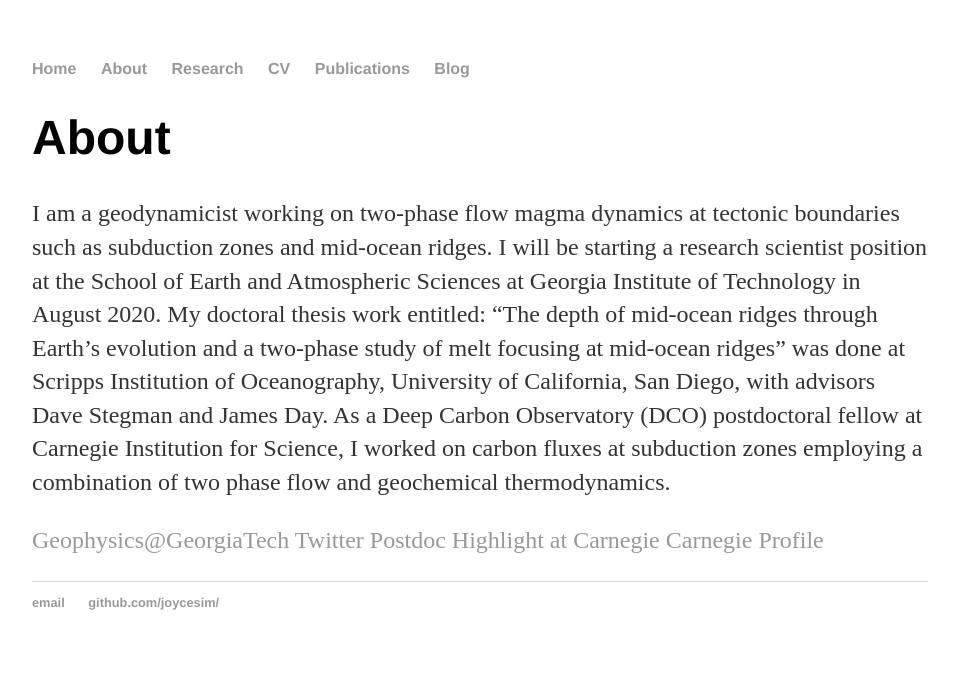
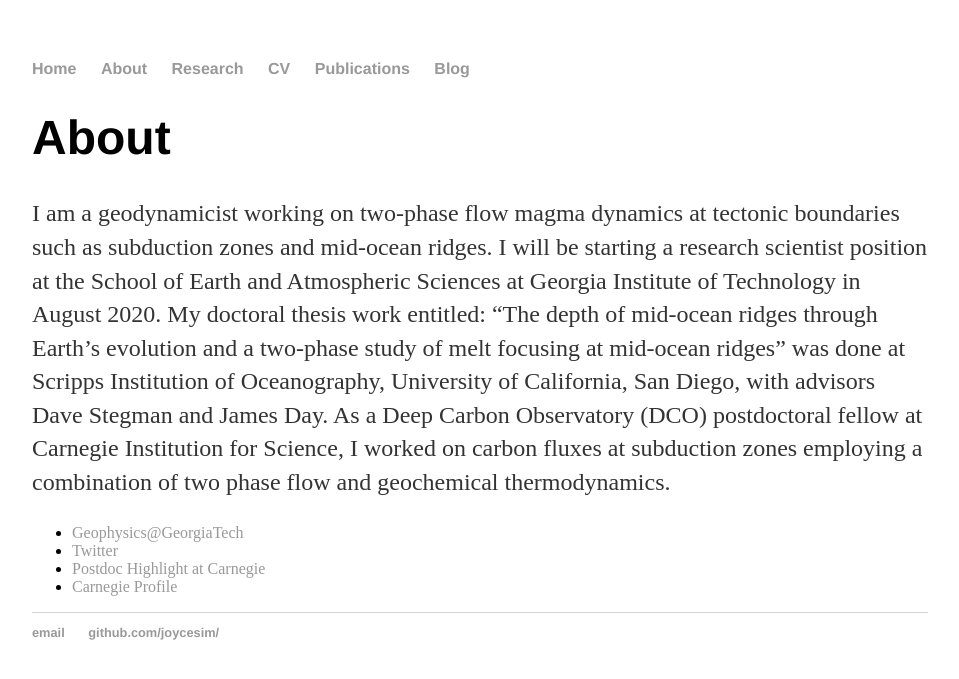
Before and after one commit to joycesim/joycesim.github.io, a Jekyll site: the page built from about/index.md, in a window 1280 px wide. Shown: the top 679 px of the page, without its empty margins (160-1119 px from the left). Built offline with Jekyll 4.4.1, drawn with Linux system fonts in a browser that asks for light colours.

```diff
--- a/about/index.md
+++ b/about/index.md
@@ -5,7 +5,7 @@ title: About
 # {{page.title}}
 I am a geodynamicist working on two-phase flow magma dynamics at tectonic boundaries such as subduction zones and mid-ocean ridges. I will be starting a research scientist position at the School of Earth and Atmospheric Sciences at Georgia Institute of Technology in August 2020. My doctoral thesis work entitled: "The depth of mid-ocean ridges through Earth's evolution and a two-phase study of melt focusing at mid-ocean ridges" was done at Scripps Institution of Oceanography, University of California, San Diego, with advisors Dave Stegman and James Day. As a Deep Carbon Observatory (DCO) postdoctoral fellow at Carnegie Institution for Science, I worked on carbon fluxes at subduction zones employing a combination of two phase flow and geochemical thermodynamics.
 
-[Geophysics@GeorgiaTech](http://geophysics.eas.gatech.edu/)
-[Twitter](https://twitter.com/SimDynamics)
-[Postdoc Highlight at Carnegie](https://dtm.carnegiescience.edu/news/postdoc-spotlight-modelling-mid-ocean-ridges-joyce-sim)
-[Carnegie Profile](https://dtm.carnegiescience.edu/people/postdoctoral/shi-joyce-sim)
+* [Geophysics@GeorgiaTech](http://geophysics.eas.gatech.edu/)
+* [Twitter](https://twitter.com/SimDynamics)
+* [Postdoc Highlight at Carnegie](https://dtm.carnegiescience.edu/news/postdoc-spotlight-modelling-mid-ocean-ridges-joyce-sim)
+* [Carnegie Profile](https://dtm.carnegiescience.edu/people/postdoctoral/shi-joyce-sim)
```
